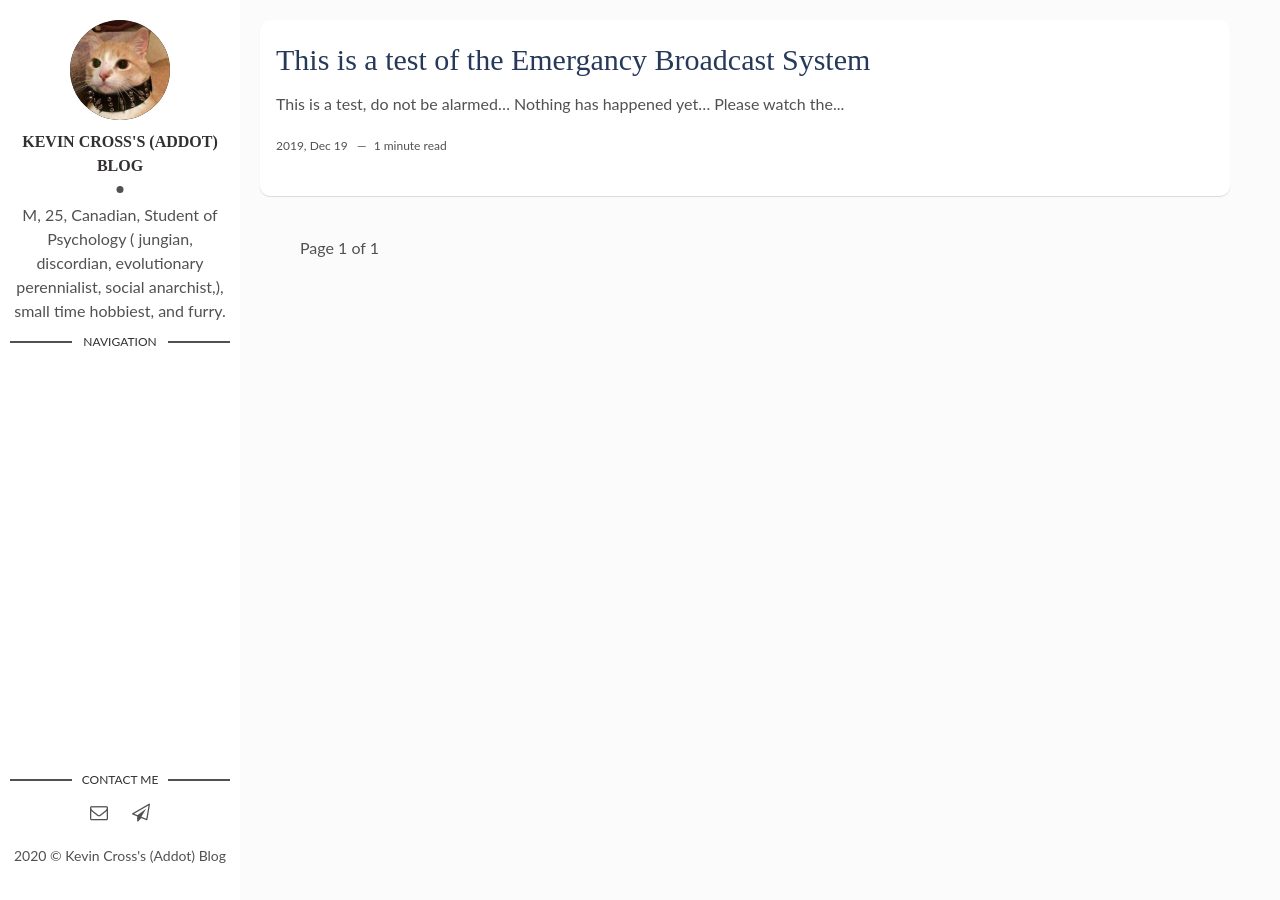
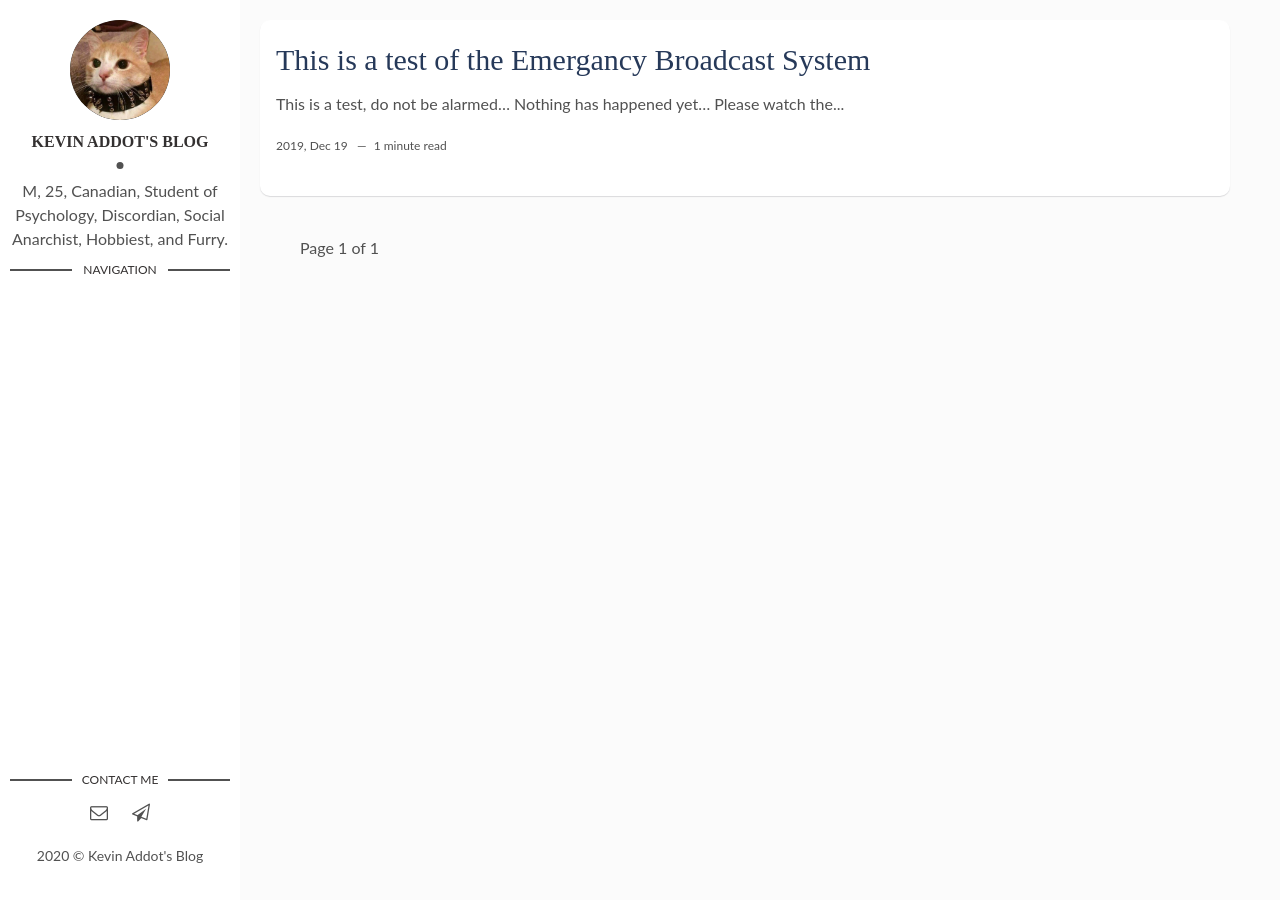
Before and after one commit to ADotInTime/ADotInTime, a Jekyll site: the page built from index.html, in a window 1280 px wide. Built offline with Jekyll 4.4.1, drawn with Linux system fonts in a browser that asks for light colours; the list of posts is cut into pages by our own code.

Commit message:
True Final (goodnight)

```diff
--- a/_config.yml
+++ b/_config.yml
@@ -7,9 +7,9 @@ url: "https://animaanimus.github.io" # the base hostname & protocol for your sit
 site-twitter: #if your site has a twitter account, enter it here
 
 # Author Settings
-author: Kevin Cross's (Addot) Blog # add your name
+author: Kevin Addot's Blog # add your name
 author-img: avatar.jpg # add your photo
-about-author: M, 25, Canadian, Student of Psychology ( jungian, discordian, evolutionary perennialist, social anarchist,), small time hobbiest, and furry. # add description
+about-author: M, 25, Canadian, Student of Psychology, Discordian, Social Anarchist, Hobbiest, and Furry. # add description
 pages-directory: # directory for all the sections of the website
 # social-twitter: # add your Twitter handle
 # social-facebook: # add your Facebook handle
--- a/_posts/2019-12-19-This-is-a-test-of-the-emergancy-broadcast-system-convergent.markdown
+++ b/_posts/2019-12-19-This-is-a-test-of-the-emergancy-broadcast-system-convergent.markdown
@@ -2,7 +2,7 @@
 layout: post
 title: This is a test of the Emergancy Broadcast System
 date: 2019-12-19
-author: Kevin Cross
+author: Kevin Addot
 tags:
 - Lifestyle
 - Blogging
--- a/assets/css/scss/parts/_home-page.scss
+++ b/assets/css/scss/parts/_home-page.scss
@@ -10,9 +10,6 @@
   height: 100%;
   padding: 20px 10px;
   background-color: $white;
-  background-image: url("../assets/img/background.png");
-  background-repeat: repeat;
-
 }
 .about {
   margin: 0 0 40px;
--- a/feed.r.bloggers.xml
+++ b/feed.r.bloggers.xml
@@ -14,7 +14,7 @@ layout: null
         {% for post in site.tags["R"] %}
             <item>
                 <title>{{ post.title | xml_escape }}</title>
-				<author>adotintime@tutanota.com (Kevin Cross)</author>
+				<author>adotintime@tutanota.com (Kevin Addot)</author>
                 <description>{{ post.content | xml_escape }}</description>
                 <pubDate>{{ post.date | date_to_rfc822 }}</pubDate>
                 <link>{{ post.url | prepend: site.baseurl | prepend: site.url }}</link>
```
